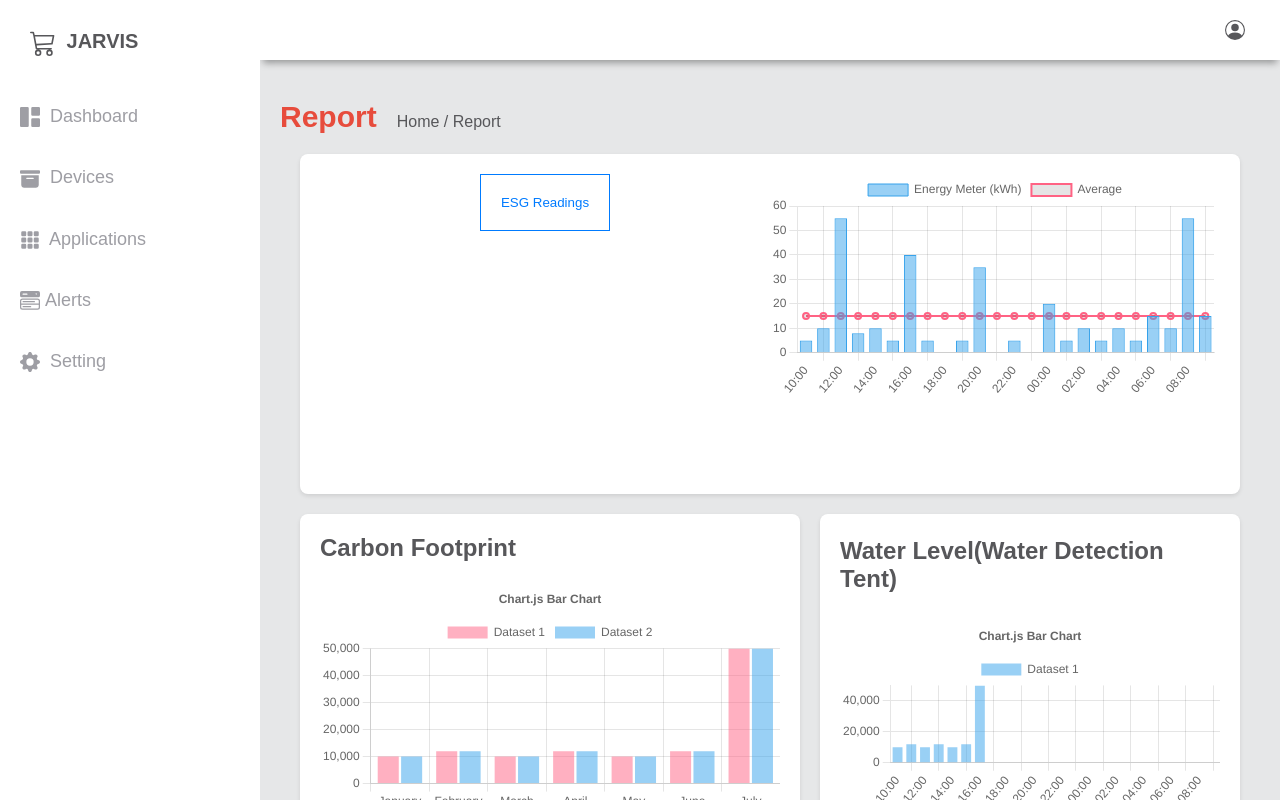
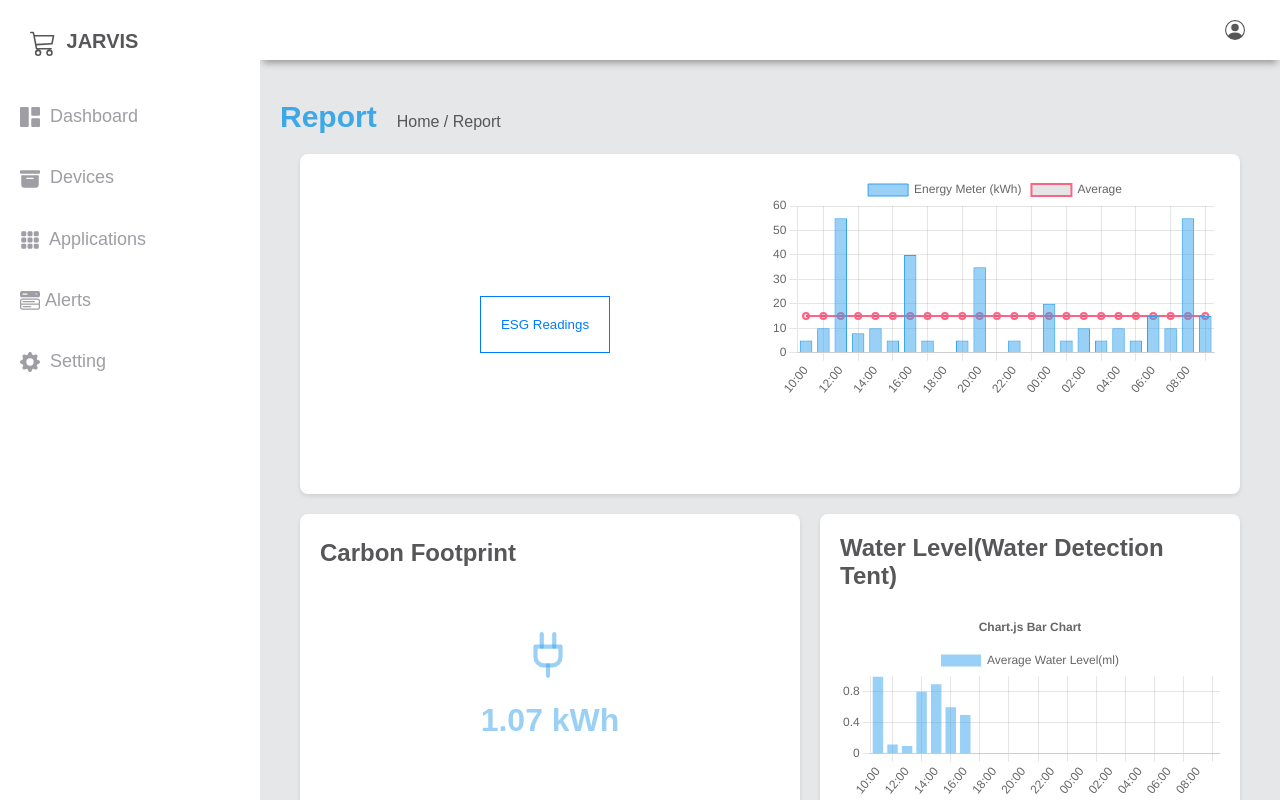
Before and after one commit to mgthihazaw/esg_report_frontend, a React (Vite) app: page / in a window 1280 px wide. Both pictures are taken after a click on the button "ESG Readings". Built offline with nearby package versions, Linux system fonts and the light colour scheme.

Commit message:
modify the componens of chart

```diff
--- a/src/App.css
+++ b/src/App.css
@@ -217,7 +217,9 @@ body {
 .overview .esg-readings{
   width: 100%;
   height: 300px;
-  text-align: center;
+  display: flex;
+  justify-content: center;
+  align-items: center;
 }
 
 .esg-button{
@@ -399,7 +401,7 @@ td {
 }
 
 .title {
-  color: #e74c3c;
+  color: #3ca8e7;
   font-weight: bold;
 }
 
@@ -427,3 +429,17 @@ td {
   align-items: center;
   justify-content: center;
 }
+
+.electric{
+  width: 200px;
+  height: 200px;
+  color: rgba(53, 162, 235, 0.5);
+  display: flex; /* or inline-flex */
+  flex-direction: column;
+  align-items: center;
+  justify-content: center;
+}
+
+.electric .electric-icon .icon{
+  font-size: 50px;
+}
--- a/src/Home.jsx
+++ b/src/Home.jsx
@@ -3,12 +3,26 @@ import ChartLists from './component/ChartLists';
 import Overview from './component/Overview';
 
 function Home() {
-  const [charts,setCharts] = useState([]);
+  const [charts, setCharts] = useState([]);
+  const [showChartList,setShowChartList] = useState(false)
 
+  const fetchChartDetailData = async () => {
+    try {
+      const res = await fetch('/api/chart-detail');
+      const data = await res.json();
+      setCharts(data);
+    } catch (e) {
+      console.log(e)
+    }
+  }
 
-  const onOverview = (event) => {
-    console.log("onClickOverview")
-  };
+  const onOverview = (e) => {
+    e.preventDefault();
+    //fetchChartDetailData()
+    setCharts(["ddd"])
+    setShowChartList(true);
+ }
+
   return (
     <main className='main-container'>
       <div className='main-title'>
@@ -19,8 +33,8 @@ function Home() {
       </div>
 
       <div className="dashboard">
-        <Overview onOverviewHandler={onOverview}/>
-        <ChartLists dataChartLists={charts}/>
+        <Overview onOverviewHandler={onOverview} />
+        { showChartList ? <ChartLists dataChartLists={charts} /> : <></> }
       </div>
     </main>
   )
--- a/src/component/ChartLists.jsx
+++ b/src/component/ChartLists.jsx
@@ -5,18 +5,13 @@ import WaterLevelChart from './graph/WaterLevelChart';
 import WaterUsage from './graph/WaterUsage';
 
 const ChartLists = ({ dataChartLists }) => {
+
     return (
         <>
-            {dataChartLists.length >= 0 ?
-                (<>
-                    <EnergyMeterChart />
-                    <WaterLevelChart />
-                    <Anomalities />
-                    <WaterUsage />
-                </>)
-                :
-                <></>
-            }
+            <EnergyMeterChart />
+            <WaterLevelChart />
+            <Anomalities />
+            <WaterUsage />
         </>
     )
 }
--- a/src/component/Overview.jsx
+++ b/src/component/Overview.jsx
@@ -3,6 +3,7 @@ import Anomalities from './graph/Anomalities';
 import ChartComponent from './graph/ChartComponent';
 
 const Overview = ({ onOverviewHandler }) => {
+
     return (
         <div className="card overview">
             <div className="esg-readings">
--- a/src/component/graph/Anomalities.jsx
+++ b/src/component/graph/Anomalities.jsx
@@ -1,41 +1,50 @@
 import React from 'react'
 
-const Anomalities = () => {
+const Anomalities = ({ dataAnomalities }) => {
+    dataAnomalities = [
+        {
+            'name' : 'Laptop Charger',
+            'status': true,
+            'date' : '21/04/2023 18:39'
+        },
+        {
+            'name' : 'Laptop Charger',
+            'status': true,
+            'date' : '21/04/2023 18:39'
+        },
+        {
+            'name' : 'Laptop Charger',
+            'status': true,
+            'date' : '21/04/2023 18:39'
+        },
+        {
+            'name' : 'Laptop Charger',
+            'status': true,
+            'date' : '21/04/2023 18:39'
+        },
+        {
+            'name' : 'Laptop Charger',
+            'status': true,
+            'date' : '21/04/2023 18:39'
+        },
+    ]
     return (
-    <div class="table-container">
+        <div className="table-container">
             <h2>ABNORMALITIES</h2>
-        <div class="filter-container">
-            <select class="filter-dropdown">
+            <div className="filter-container">
+                <select className="filter-dropdown">
                     <option value="total">Total</option>
                 </select>
             </div>
             <table>
                 <tbody>
-                <tr>
-                    <td><span class="title">Laptop Charger</span> Plug is open</td>
-                    <td><span class="status status-open">Plug open</span></td>
-                    <td>21/04/2023 18:39</td>
+                    {dataAnomalities.map((data,idx) => (
+                        <tr key={idx}>
+                            <td><span className="title">{data.name}</span> </td>
+                            <td><span className="status status-open">{ data.status === 1 ? "Plug is open" : "Plug is closed"}</span></td>
+                            <td>{ data.date}</td>
                         </tr>
-                <tr>
-                    <td><span class="title">Laptop Charger</span> Plug is closed</td>
-                    <td><span class="status status-closed">Plug closed</span></td>
-                    <td>21/04/2023 17:50</td>
-                </tr>
-                <tr>
-                    <td><span class="title">Laptop Charger</span> Plug is open</td>
-                    <td><span class="status status-open">Plug open</span></td>
-                    <td>20/04/2023 17:07</td>
-                </tr>
-                <tr>
-                    <td><span class="title">Laptop Charger</span> Plug is closed</td>
-                    <td><span class="status status-closed">Plug closed</span></td>
-                    <td>20/04/2023 17:01</td>
-                </tr>
-                <tr>
-                    <td><span class="title">Laptop Charger</span> Plug is open</td>
-                    <td><span class="status status-open">Plug open</span></td>
-                    <td>20/04/2023 16:04</td>
-                </tr>
+                    ))}
                 </tbody>
             </table>
         </div>
--- a/src/component/graph/EnergyMeterChart.jsx
+++ b/src/component/graph/EnergyMeterChart.jsx
@@ -1,44 +1,17 @@
 import React from 'react';
-import BarChart from '../charts/BarChart';
+import { LuPlug } from "react-icons/lu";
 
-const EnergyMeterChart = () => {
-    const options = {
-        responsive: true,
-        plugins: {
-            legend: {
-                position: 'top',
-            },
-            title: {
-                display: true,
-                text: 'Chart.js Bar Chart',
-            },
-        },
-    };
-
-    const labels = ['January', 'February', 'March', 'April', 'May', 'June', 'July'];
-
-    const data = {
-        labels,
-        datasets: [
-            {
-                label: 'Dataset 1',
-                data: ['10000', '12000', '10000', '12000', '10000', '12000', '50000'],
-                backgroundColor: 'rgba(255, 99, 132, 0.5)',
-            },
-            {
-                label: 'Dataset 2',
-                data: ['10000', '12000', '10000', '12000', '10000', '12000', '50000'],
-                backgroundColor: 'rgba(53, 162, 235, 0.5)',
-            },
-        ],
-    };
-
+const EnergyMeterChart = ({ electricityUnit }) => {
+    electricityUnit=1.07
     return (
         <>
             <div className="card carbon-footprint">
                 <h2>Carbon Footprint</h2>
                 <div className="content">
-                    <BarChart data={data} options={options} />
+                    <div className="electric">
+                        <div className="electric-icon"><LuPlug className='icon'/> </div>
+                        <h1>{electricityUnit} kWh</h1>
+                    </div>
                 </div>
             </div>
         </>);
--- a/src/component/graph/WaterLevelChart.jsx
+++ b/src/component/graph/WaterLevelChart.jsx
@@ -1,7 +1,9 @@
 import React from 'react';
 import BarChart from '../charts/BarChart';
 
-const WaterLevelChart = () => {
+const WaterLevelChart = ({ waterLevels}) => {
+    waterLevels = ['1.0000', '0.1200', '0.1000', '0.8000', '0.9000', '0.6000', '0.5000'];
+
     const options = {
         responsive: true,
         plugins: {
@@ -26,8 +28,8 @@ const WaterLevelChart = () => {
         labels,
         datasets: [
             {
-                label: 'Dataset 1',
-                data: ['10000', '12000', '10000', '12000', '10000', '12000', '50000'],
+                label: 'Average Water Level(ml)',
+                data: waterLevels,
                 backgroundColor: 'rgba(53, 162, 235, 0.5)',
             },
         ],
--- a/src/component/graph/WaterUsage.jsx
+++ b/src/component/graph/WaterUsage.jsx
@@ -1,13 +1,14 @@
 import React from 'react'
 
-const WaterUsage = () => {
+const WaterUsage = ({waterPercentage}) => {
+    waterPercentage = 50;
   return (
     <>
     <div className="card carbon-footprint">
         <h2>Water Usage</h2>
         <div className="content">
             <div className="percentage">
-                <h1>0%</h1>
+                <h1>{waterPercentage}%</h1>
             </div>
         </div>
     </div>
```
Lines whose indentation alone changed are shown as unchanged.
